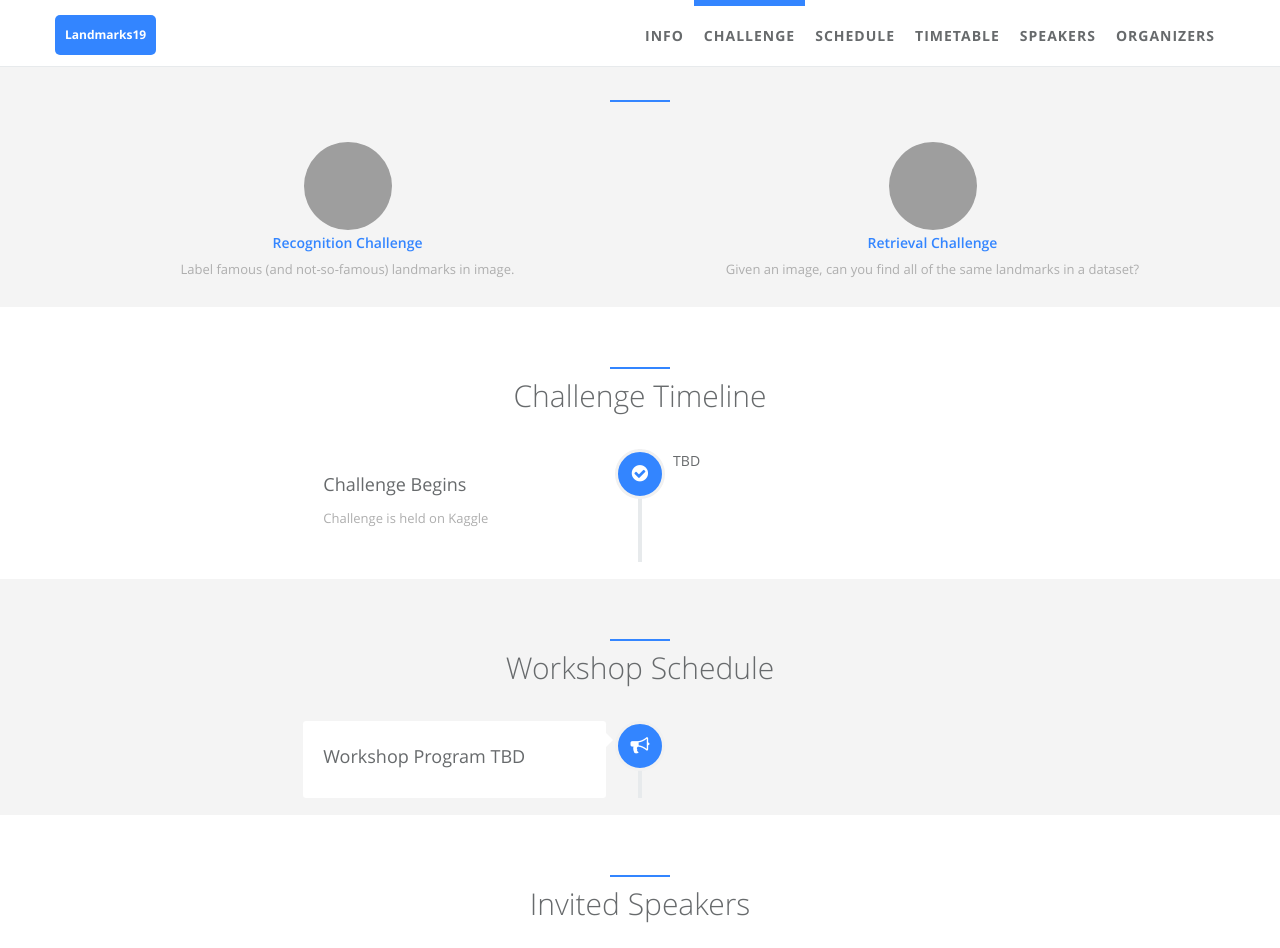
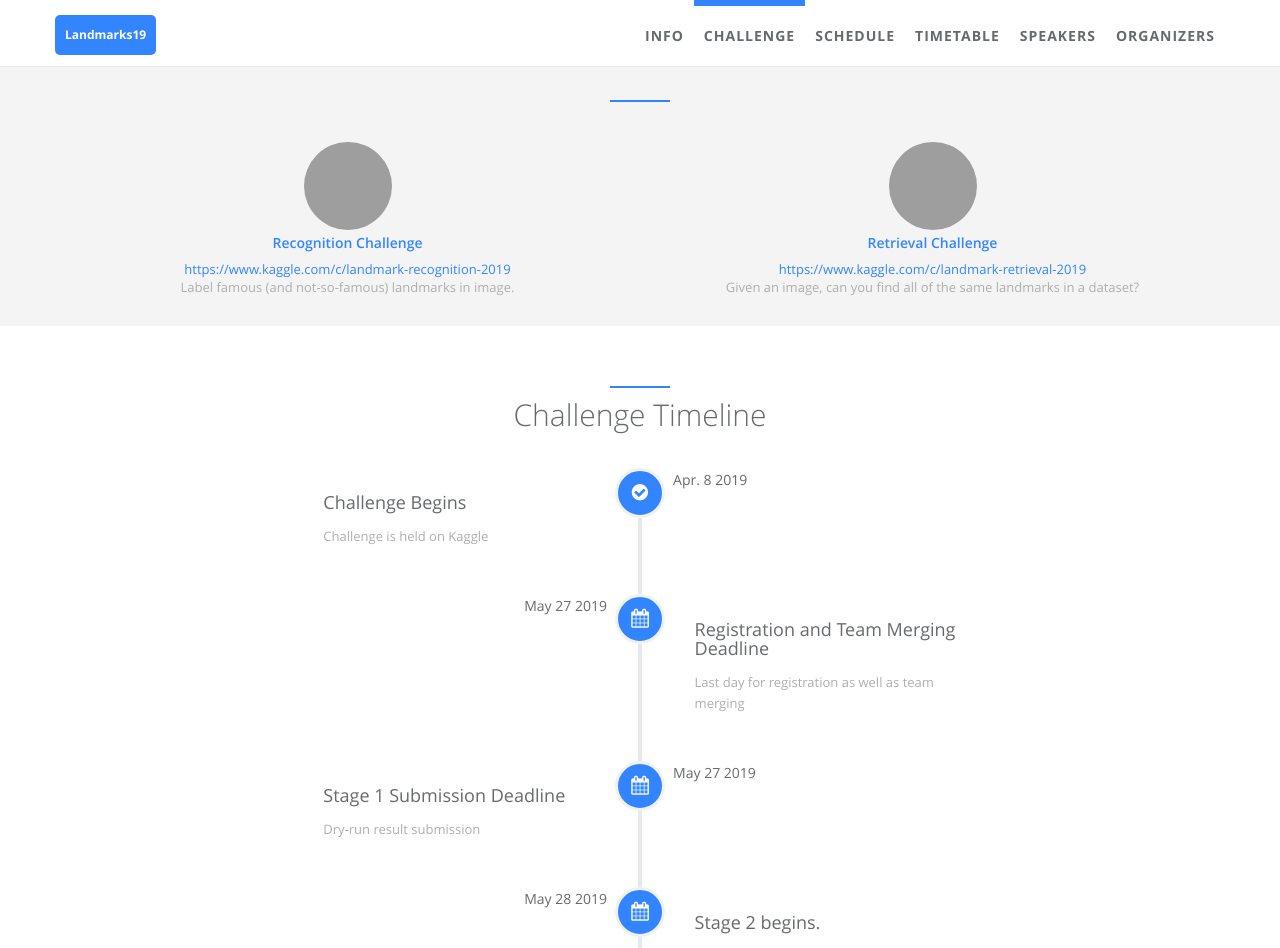
Before and after one commit to ilr-workshop/ECCVW2020, a Jekyll site: the page built from index.html, in a window 1280 px wide and 1400 px high, scrolled down 861 px, cut to the strip 0-948 px from the top of the window. Built offline with Jekyll 4.4.1, drawn with Linux system fonts in a browser that asks for light colours; some of the changed text lies outside the part shown; grey boxes are pictures that could not be loaded.

Commit message:
update schedule

```diff
--- a/_data/index/challenge.yml
+++ b/_data/index/challenge.yml
@@ -5,10 +5,10 @@
   i18n: Recognition
   img: /static/assets/img/landing/recognition.png
   desc: Label famous (and not-so-famous) landmarks in image.
-  #url: https://www.kaggle.com/c/landmark-recognition-challenge
+  url: https://www.kaggle.com/c/landmark-recognition-2019
 
 - name: Retrieval Challenge
   i18n: Retrieval
   img: /static/assets/img/landing/retrieval.png
   desc: Given an image, can you find all of the same landmarks in a dataset?
-  #url: https://www.kaggle.com/c/landmark-retrieval-challenge
+  url: https://www.kaggle.com/c/landmark-retrieval-2019
--- a/_data/index/schedule.yml
+++ b/_data/index/schedule.yml
@@ -6,8 +6,57 @@
   desc:
     detail: Challenge is held on Kaggle
   date:
-    detail: TBD
+    detail: Apr. 8 2019
   icon: fa-check-circle
+
+- name:
+    detail: Registration and Team Merging Deadline
+  desc:
+    detail: Last day for registration as well as team merging
+  date:
+    detail: May 27 2019
+  icon: fa-calendar
+
+- name:
+    detail: Stage 1 Submission Deadline
+  desc:
+    detail: Dry-run result submission
+  date:
+    detail: May 27 2019
+  icon: fa-calendar
+
+- name:
+    detail: Stage 2 begins.
+  desc:
+    detail: New test set uploaded
+  date:
+    detail: May 28 2019
+  icon: fa-calendar
+
+- name:
+    detail: Final Submission Deadline
+  desc:
+    detail:
+  date:
+    detail: Jun. 3 2019
+  icon: fa-calendar
+
+- name:
+    detail: Technical Report Submission Deadline
+  desc:
+    detail: Winners will be required to provide a detailed description of their method
+  date:
+    detail: Jun. 10 2019
+  icon: fa-calendar
+
+- name:
+    detail: Workshop
+  desc:
+      detail: Held with CVPR’19
+  date:
+      detail: Jun. 16 2019, 8:30 - 12:30, PDT
+  icon: fa-calendar
+  #
 
   #- name:
   #    detail: Challenge Deadline
--- a/_includes/sections/organizer.html
+++ b/_includes/sections/organizer.html
@@ -9,11 +9,7 @@
     {% for organizer in site.data.index.organizer %}
         {% assign loopindex = forloop.index | modulo: 4 %}
         {% if forloop.last %}
-            {% if forloop.last == forloop.first %}
-        <div class="col-sm-3 col-sm-offset-4 wow zoomIn">
-                {% else %}
-        <div class="col-sm-4 wow {% if loopindex != 0 %} col-sm-offset-4 fadeInRight {% else %} zoomIn {% endif %}">
-            {% endif %}
+        <div class="col-sm-4 wow {% if loopindex != 0 %} col-sm-offset-1 fadeInRight {% else %} zoomIn {% endif %}">
         {% else %}
         <div class="col-sm-3 wow {% if loopindex == 1 %} fadeInLeft {% else if loopindex == 2 %} zoomIn {% else %} fadeInRight {% endif %}">
         {% endif %}
```
Also changed, not shown: 2 other files.
